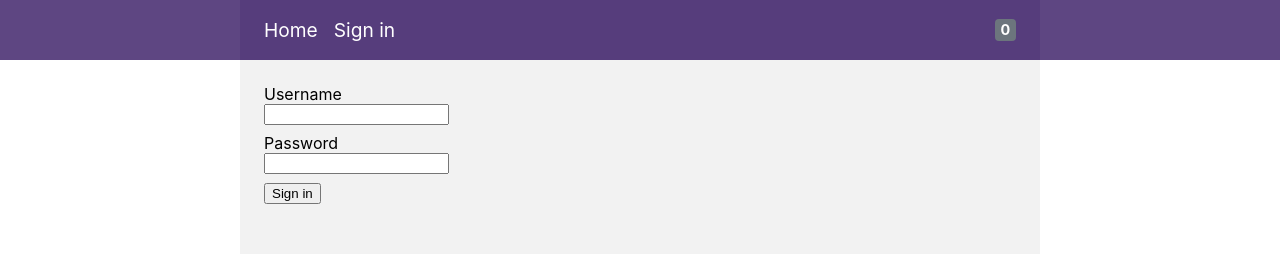
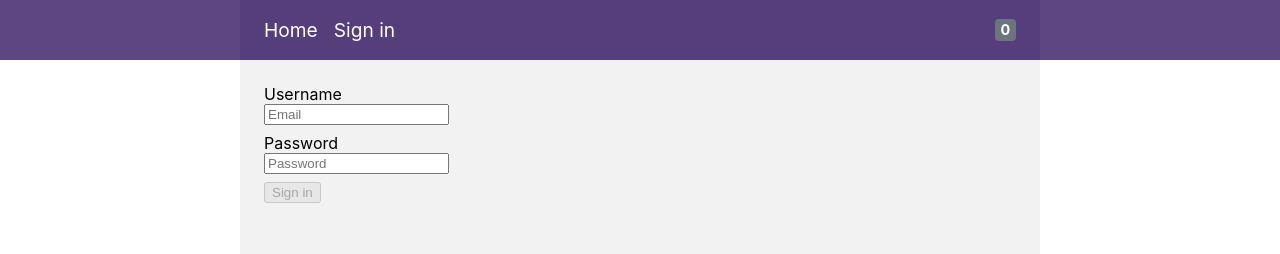
Before and after one commit to Jaskon/react-udemy-course, a React (Create React App) app: page /auth in a window 1280 px wide. Shown: the top 254 px of the page. Built offline with nearby package versions, Linux system fonts and the light colour scheme; no server answers.

Commit message:
Sign in inputs with validation

```diff
--- a/src/Auth/Auth.js
+++ b/src/Auth/Auth.js
@@ -1,17 +1,31 @@
 import './Auth.scss';
-import { Link } from 'react-router-dom';
+import InputValidation from "../common/InputValidation/InputValidation";
+import {useState} from "react";
 
 function Auth() {
+  const [username, setUsername] = useState({ value: '', valid: false });
+  const [password, setPassword] = useState({ value: '', valid: false });
+
   return <div className={'Auth__container'}>
     <label>Username</label>
-    <input type="text"/>
+    <InputValidation
+      onChange={({value, valid}) => setUsername({value, valid})}
+      validationFunc={(v) => /^[a-zA-Z0-9.!#$%&’*+/=?^_`{|}~-]+@[a-zA-Z0-9-]+(?:\.[a-zA-Z0-9-]+)+$/.test(v)}
+      placeholder={'Email'}
+    />
 
     <label>Password</label>
-    <input type="text"/>
+    <InputValidation
+      type="password"
+      onChange={({value, valid}) => setPassword({value, valid})}
+      validationFunc={(v) => /[0-9]/.test(v) && /[a-zA-Z]/.test(v) && v.length >= 8}
+      placeholder={'Password'}
+    />
 
-    <Link to="/">
-      <button>Sign in</button>
-    </Link>
+    <button
+      onClick={() => console.log(username, password)}
+      disabled={!username.valid || !password.valid}
+    >Sign in</button>
   </div>;
 }
 
--- /dev/null
+++ b/src/common/InputValidation/InputValidation.js
@@ -0,0 +1,32 @@
+import './InputValidation.scss';
+import {useState} from "react";
+import cl from 'classnames';
+
+function InputValidation({ validationFunc, onChange, ...props }) {
+
+  const [invalid, setInvalid] = useState(true);
+  const [blurred, setBlurred] = useState(false);
+  const [changed, setChanged] = useState(false);
+
+  const blurHandler = () => {
+    setBlurred(true);
+  };
+
+  const changeHandler = (e) => {
+    setChanged(true);
+    const isValid = e.target.value !== '' && validationFunc(e.target.value);
+    setInvalid(!isValid);
+    onChange({value: e.target.value, valid: isValid});
+  };
+
+  return <input
+    className={cl('InputValidation__input', {
+      'InputValidation__input_invalid': blurred && changed && invalid
+    })}
+    onChange={changeHandler}
+    onBlur={blurHandler}
+    {...props}
+  />;
+}
+
+export default InputValidation;
--- /dev/null
+++ b/src/common/InputValidation/InputValidation.scss
@@ -0,0 +1,5 @@
+.InputValidation__input {
+  &_invalid {
+    border: 3px solid red;
+  }
+}
```
